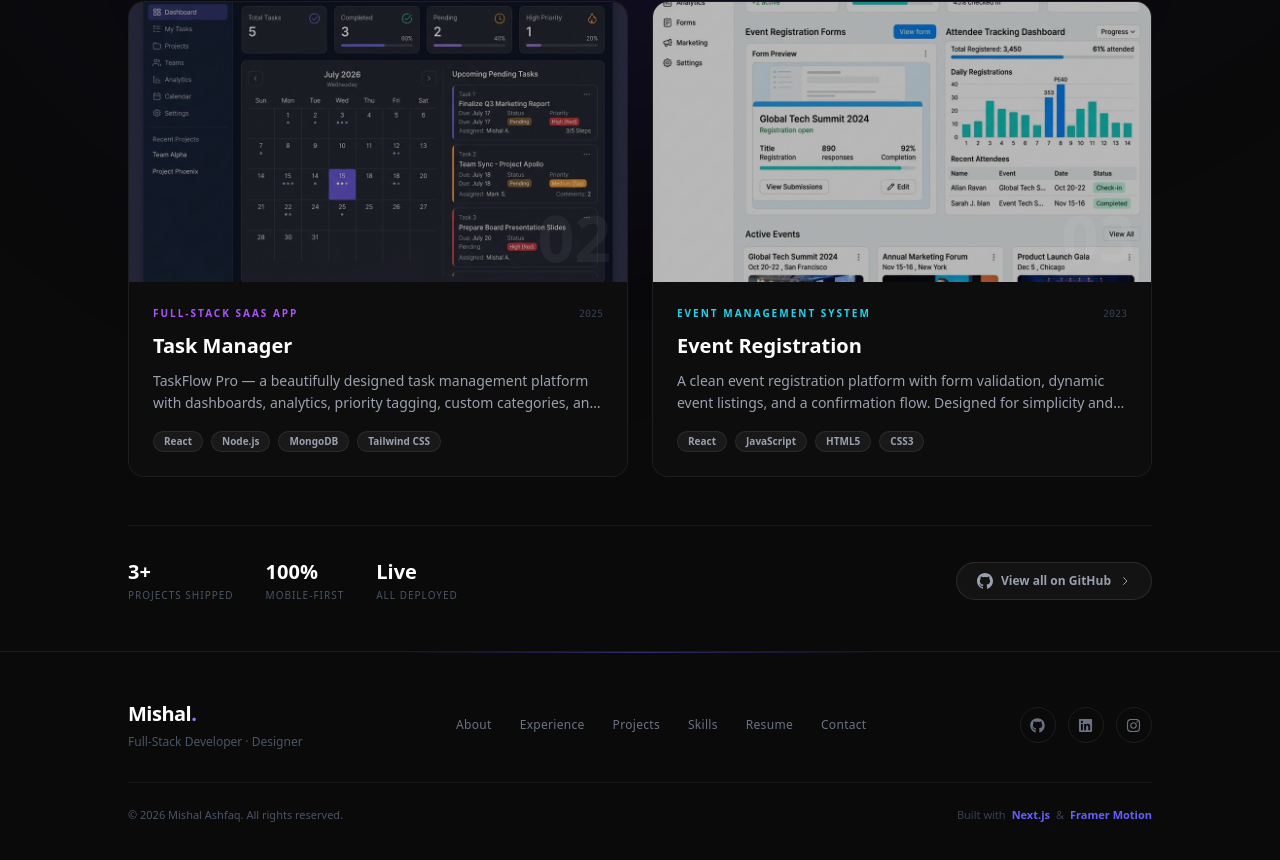
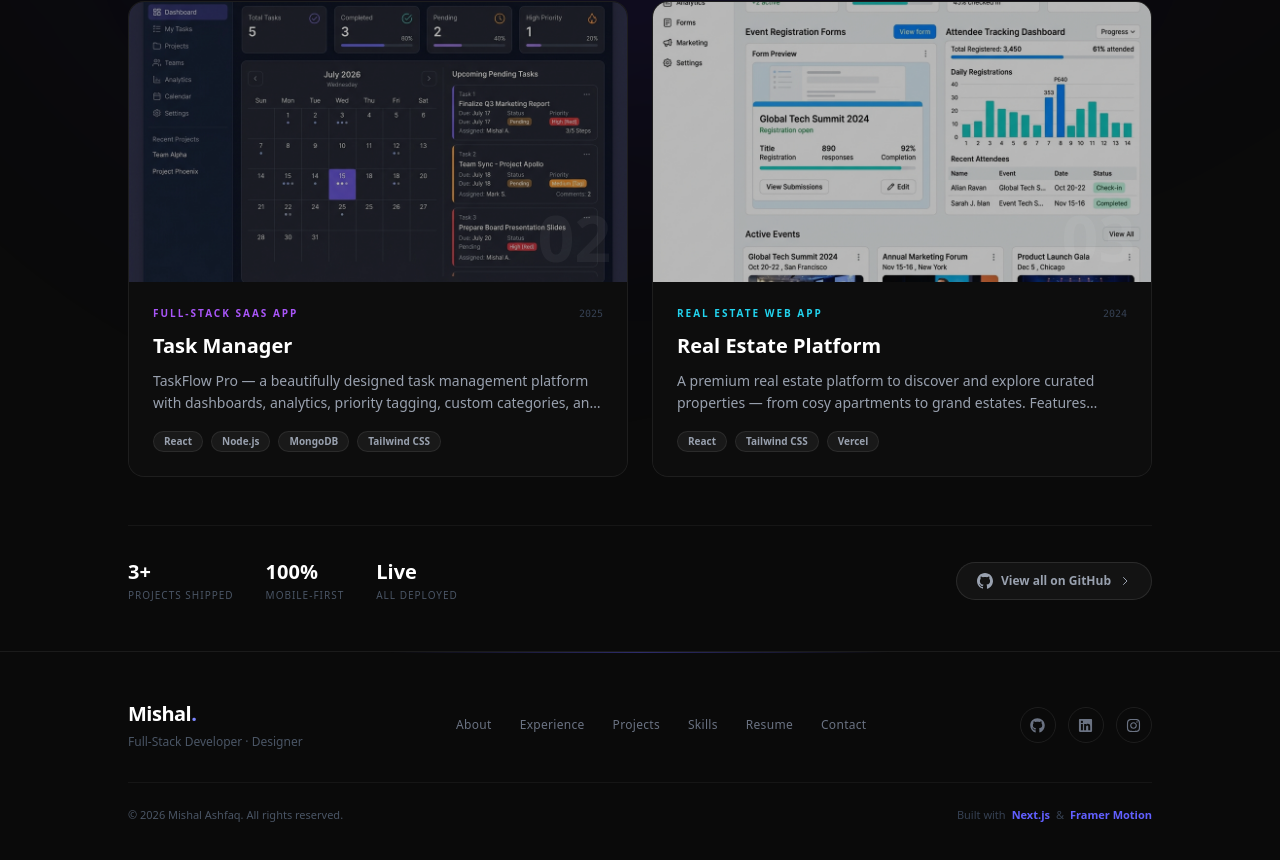
Before and after one commit to Mishal04/MY_PORTFOLIO, a Next.js app: page /projects in a window 1280 px wide. Shown: the part 845-1705 px from the top of the page. Built offline with nearby package versions, Linux system fonts and the light colour scheme.

Commit message:
feat: replace Event Registration with Real Estate Platform project

```diff
--- a/app/components/Projects.tsx
+++ b/app/components/Projects.tsx
@@ -35,15 +35,15 @@ const projects = [
     featured: true,
   },
   {
-    title: "Event Registration",
-    category: "Event Management System",
-    year: "2023",
+    title: "Real Estate Platform",
+    category: "Real Estate Web App",
+    year: "2024",
     description:
-      "A clean event registration platform with form validation, dynamic event listings, and a confirmation flow. Designed for simplicity and speed.",
+      "A premium real estate platform to discover and explore curated properties — from cosy apartments to grand estates. Features property search, city/neighbourhood filtering, and a clean modern UI.",
     image: "/projects/event-registration.png",
-    link: "https://my-intro-portfolio.vercel.app/",
+    link: "https://real-estate-web-rho.vercel.app/",
     github: "https://github.com/Mishal04",
-    tags: ["React", "JavaScript", "HTML5", "CSS3"],
+    tags: ["React", "Tailwind CSS", "Vercel"],
     accent: "#22d3ee",
     number: "03",
     featured: false,
```
